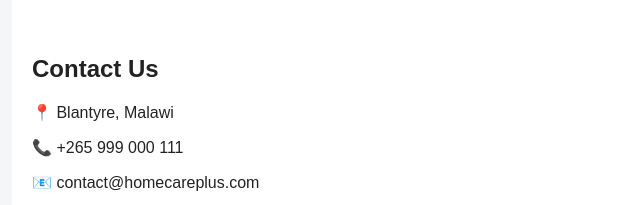
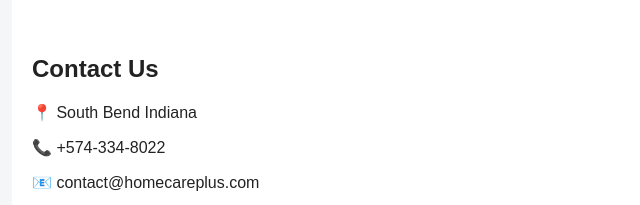
Before and after one commit to dasilva61178-jpg/homecare-website, a plain HTML site: page index.html in a window 1280 px wide. Shown: the part 1479-1684 px from the top of the page, 158-798 px from the left. Drawn offline with Linux system fonts and the light colour scheme.

Commit message:
Modify contact details and location in index.html
Updated contact information and location.

```diff
--- a/index.html
+++ b/index.html
@@ -47,8 +47,8 @@
 
 <section class="contact" id="contact">
   <h2>Contact Us</h2>
-  <p>📍 Blantyre, Malawi</p>
-  <p>📞 +265 999 000 111</p>
+  <p>📍 South Bend Indiana</p>
+  <p>📞 +574-334-8022</p>
   <p>📧 contact@homecareplus.com</p>
   <form id="contact-form">
     <input type="text" name="name" placeholder="Your Name" required>
```
